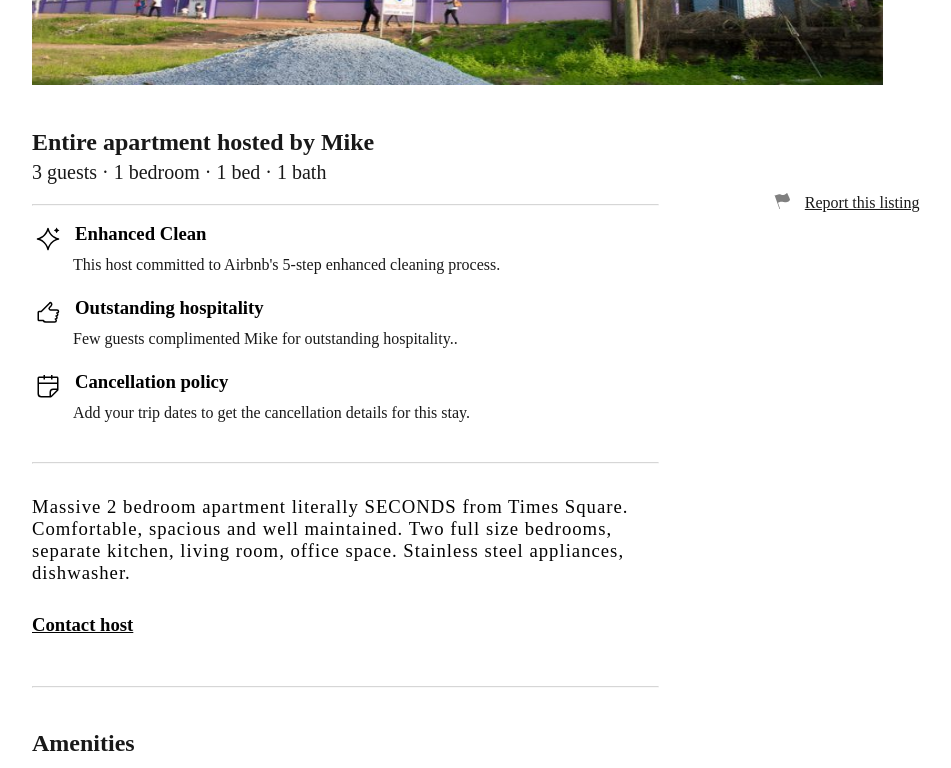
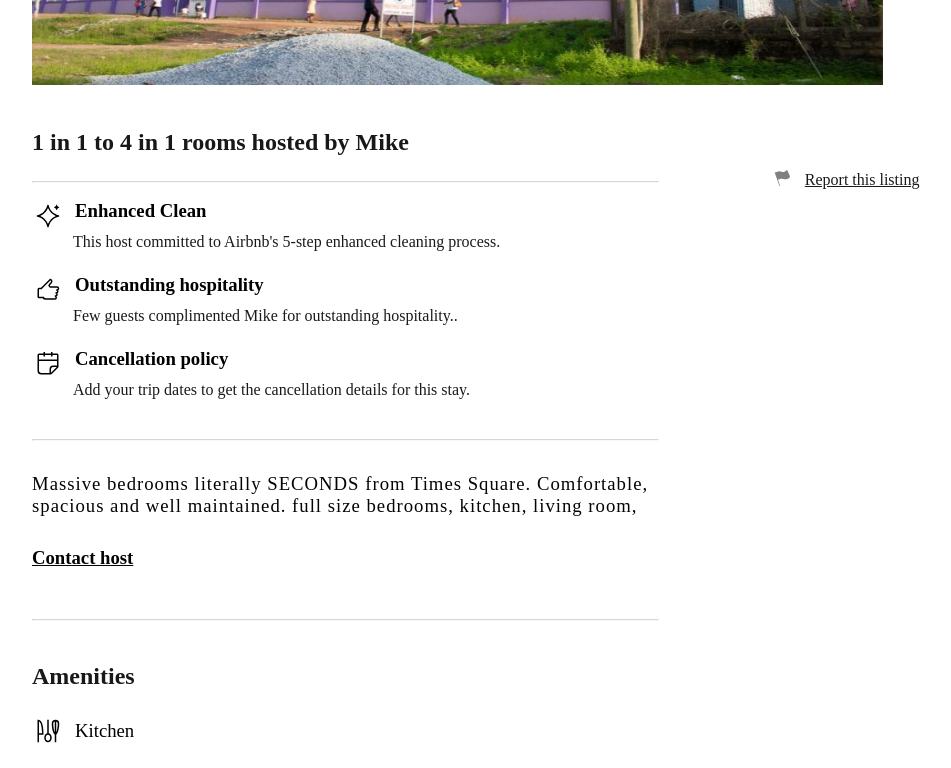
Before and after one commit to kabakae/StayMaster, a React (Create React App) app: page /result/0 in a window 1280 px wide. Shown: the part 520-1288 px from the top of the page, without its empty margins (160-1111 px from the left). Built offline with nearby package versions, Linux system fonts and the light colour scheme.

Commit message:
added new images

```diff
--- a/src/Footer.js
+++ b/src/Footer.js
@@ -4,8 +4,7 @@ class Footer extends React.Component {
   render() {
     return (
       <div className="footer">
-        <h3>© 2020 Abodbnb, Inc. All rights reserved. </h3>
-        <h3>Project based on AIRBNB UI. </h3>
+        <h3>© 2024 Staymaster, Inc. All rights reserved. </h3>
         <h5>Privacy · Terms · Sitemap</h5>
       </div>
     );
--- a/src/Maincontents.js
+++ b/src/Maincontents.js
@@ -2,20 +2,19 @@ export const Resultcontent = [
   {
     id: 0,
     rating: "5.0 (192)",
-    img: "./Adombi.jpg",
+    img: "./adombi.jpg",
     title: "Adombi Hostel",
-    type: "Entire apartment",
-    location: "New York",
+    type: "1 in 1 to 4 in 1 rooms",
+    location: "Ayeduase,North Side",
     host: "Mike",
     amenities: "Wifi · Air condition · kitchen",
-    smalldescription: "3 guests · 1 bedroom · 1 bed · 1 bath",
     price: "GHS 7K/year",
     description:
-      "Massive 2 bedroom apartment literally SECONDS from Times Square. Comfortable, spacious and well maintained. Two full size bedrooms, separate kitchen, living room, office space. Stainless steel appliances, dishwasher. ",
+      "Massive  bedrooms literally SECONDS from Times Square. Comfortable, spacious and well maintained. full size bedrooms, kitchen, living room, ",
   },
   {
     id: 1,
-    img: "./card_2.jpg",
+    img: "./paradise.jpg",
     rating: "4.75(102)",
     title: " Bedroom.",
     type: "Entire apartment",
@@ -29,7 +28,7 @@ export const Resultcontent = [
   },
   {
     id: 2,
-    img: "./result-card_3.jpg",
+    img: "./thersah.jpg",
     rating: "New",
     title: "Furnished luxury rooms!",
     type: "Private room",
@@ -43,7 +42,7 @@ export const Resultcontent = [
   },
   {
     id: 3,
-    img: "./card_4.jpg",
+    img: "./p3.jpg",
     rating: "4.15(35)",
     title: "Luxury King Room & Suit",
     type: "hotel Room",
@@ -57,7 +56,7 @@ export const Resultcontent = [
   },
   {
     id: 4,
-    img: "./result-card_5.jpg",
+    img: "./franco.jpg",
     rating: "3.75(162)",
     title: "Midtown One Bedroom ",
     type: "Entire apartment",
@@ -71,7 +70,7 @@ export const Resultcontent = [
   },
   {
     id: 5,
-    img: "./card_3.jpg",
+    img: "./amandah_hostel.jpg",
     rating: "4.55(155)",
     title: "PT Square Studio",
     type: "Entire apartment",
@@ -85,7 +84,7 @@ export const Resultcontent = [
   },
   {
     id: 6,
-    img: "./result-card_7.jpg",
+    img: "./Anarosa.jpg",
     rating: "4.25(425)",
     title: "Between TS & T District",
     type: "Room in hotel",
@@ -99,7 +98,35 @@ export const Resultcontent = [
   },
   {
     id: 7,
-    img: "./result-card_8.jpg",
+    img: "./canam-hall-2.jpg",
+    rating: "4.44(444)",
+    title: "Two Bedded Suite",
+    type: "hotel Room",
+    location: "Washignton",
+    host: "Abod",
+    amenities: "Wifi · Washer · iron",
+    smalldescription: "4 guests · 1 bedroom · 2 beds · 1 private bath",
+    price: "$105",
+    description:
+      "Extra spacious with modern styling, our open layout studio suite features two beds, a lounge area with a small kitchen, flat screen TV, work space and iHome docking station. Can accommodate up to 4 guests Features lowered shelving and lowered door viewers and latches. Accessible bathrooms include bathtubs with handrails.",
+  },
+  {
+    id: 8,
+    img: "./frontline.jpg",
+    rating: "4.44(444)",
+    title: "Two Bedded Suite",
+    type: "hotel Room",
+    location: "Washignton",
+    host: "Abod",
+    amenities: "Wifi · Washer · iron",
+    smalldescription: "4 guests · 1 bedroom · 2 beds · 1 private bath",
+    price: "$105",
+    description:
+      "Extra spacious with modern styling, our open layout studio suite features two beds, a lounge area with a small kitchen, flat screen TV, work space and iHome docking station. Can accommodate up to 4 guests Features lowered shelving and lowered door viewers and latches. Accessible bathrooms include bathtubs with handrails.",
+  },
+  {
+    id: 9,
+    img: "./hydes.jpg",
     rating: "4.44(444)",
     title: "Two Bedded Suite",
     type: "hotel Room",
```
